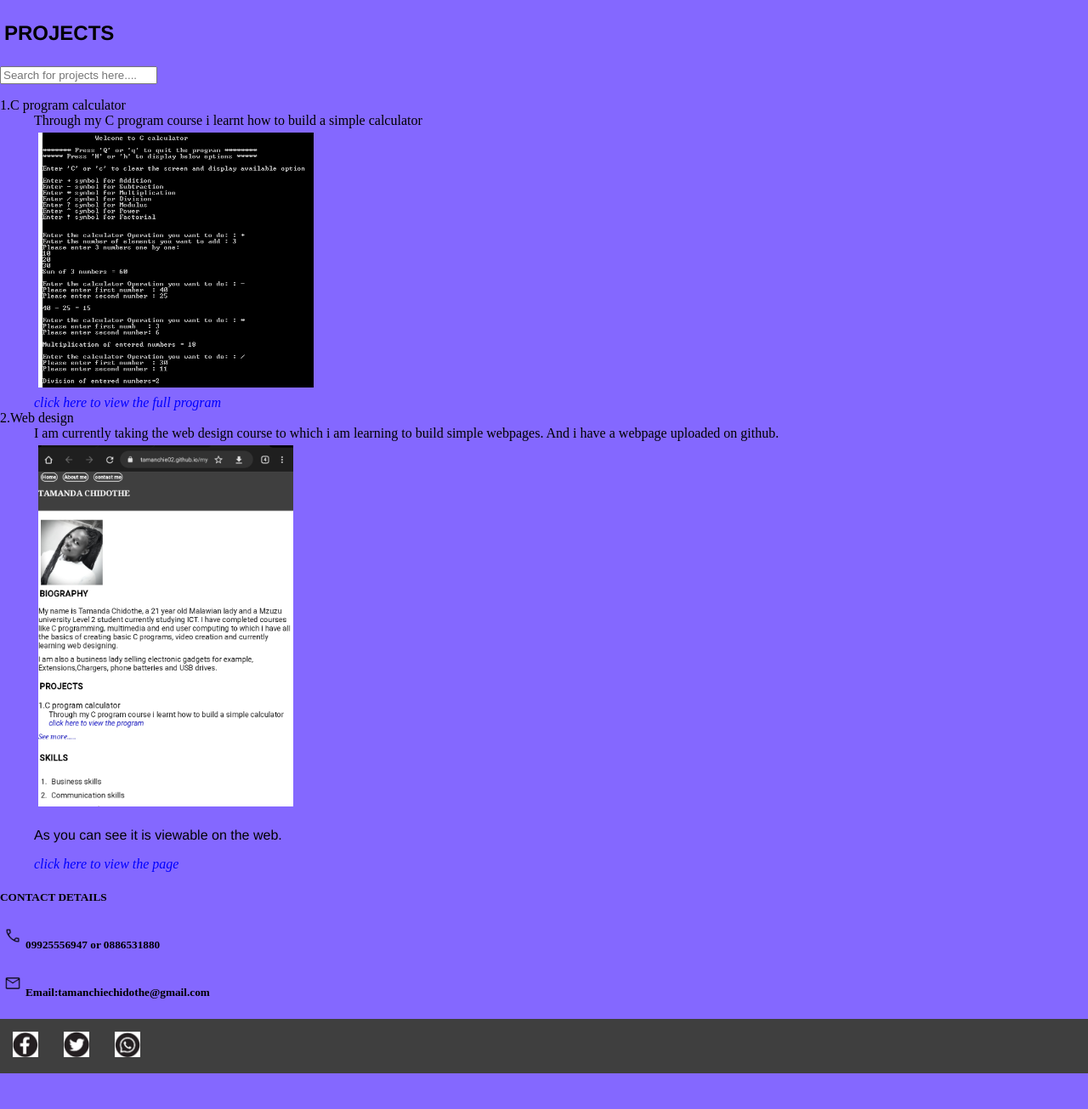
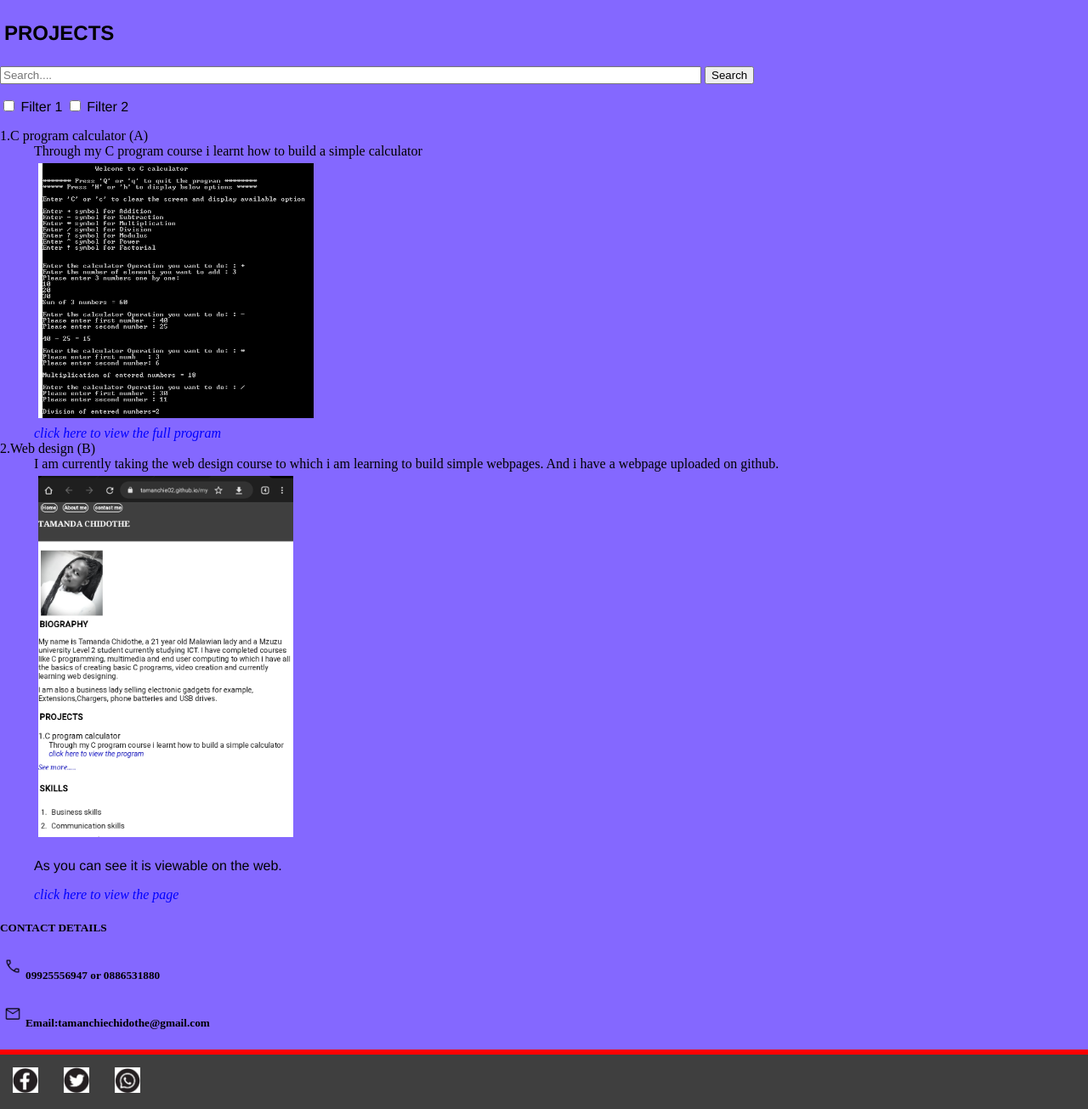
Before and after one commit to Tamanchie02/my-portfolio, a PHP site: page /projects.html in a window 1280 px wide. Shown: the part 136-1441 px from the top of the page at 85% size. Before the commit the page ends 1399 px from the top, so only its background shows below. Run offline with PHP 8.4, Linux system fonts and the light colour scheme.

Commit message:
made changes

```diff
--- a/myscripts.js
+++ b/myscripts.js
@@ -21,6 +21,7 @@ window.onload = changeImg;
 
 //Form validation
 var fields = {};
+var person = document.getElementById('Name');
 
 document.addEventListener("DOMContentLoaded", function() {
  fields.name = document.getElementById('Name');
@@ -29,6 +30,15 @@ document.addEventListener("DOMContentLoaded", function() {
     fields.password= document.getElementById('password');
  fields.passwordCheck= document.getElementById('passwordCheck');
 })
+   function formSubmission(){
+       if(fields.value !=="" && fields.value !== null && password.value === passwordCheck){
+           alert('You have successfully submitted your details');
+       }
+       else{
+           alert('you haven`t registered') ;
+       }
+
+   }
 
 //Smooth scrolling function for my navigation links
 const links = document.querySelectorAll(".nav-ul a");
@@ -63,16 +73,46 @@ document.addEventListener("DOMContentLoaded", function()
 //Design for my projects page
 //Filtering mechanism for projects
 function filterProjects(){
-    var filterValues = document.getElementById("filterInput").ariaValueMax.toUpperCase();
-    var items = document.getElementById("itemList").getElementsByTagName("dt");
-     for(var i =0; i < items.length; i++){
-         var items = items[i];
-         var text = item.innerText.toUpperCase();
-
-         if (text.indexOf(filterValues) >-1 ) {
-             item.style.display = "";
-         }else{
-             item.style.display = "none"
+    var itemList = document.getElementById("itemList");
+    var checkboxes = document.querySelectorAll("input[type = 'checkbox']");
+    var selectedFilters = [];
+     checkboxes.forEach(function(checkbox){
+         if(checkbox.checked){
+             selectedFilters.push(checkbox.id);
          }
+     });
+     var items = itemList.getElementsByTagName("dt");
+     for(var i = 0; i< items.length; i++){
+        var item =items[i];
+        var filter = item.getAttribute("data-filter");
+        if(selectedFilters.length == 0 || selectedFilters.includes(filter)){
+            item.style.display = "block";
+        }else{
+            item.style.display ="none";
+        }
      }
 }
+//Search feature
+const SearchInput =document.getElementById("SearchBar");
+const SearchButton =document.getElementById("SearchButton");
+
+SearchButton.addEventListener('click', doSearch);
+
+function doSearch(){
+  const query =SearchInput.toLowercase();
+  const elements =document.querySelectorAll('p, dl, dt, h5');
+  elements.forEach(Element => {
+      const text = Element.innerText.toLowercase();
+      if(text.includes(query)){
+          const regex = new RegExp(query, 'gi');
+          const highlitedText = text.replace(regex, match => `<span class ="highlight">${match}</span>`);
+          Element.innerHTML = highlitedText;
+      }
+  })
+}
+// progress bar
+var progressBar = document.getElementById("progress");
+function updateProgressBar(progress){
+    progress.style.width = progress + "%";
+    updateProgressBar(50)
+}
--- a/projects.html
+++ b/projects.html
@@ -18,27 +18,45 @@
     <h1>TAMANDA CHIDOTHE</h1><br>
   </header>
 <body>
-  <h2>PROJECTS</h2>
+  <h2>PROJECTS </h2>
+  <input type="text" id="searchBar" placeholder="Search...." size="100">
+  <button id="searchButton" onclick="doSearch">Search</button>
+
+
   <p>
-    <input type="text" id="filterInput" onkeyup="filterProjects()" placeholder="Search for projects here....">
+    <input type="checkbox" id="filterA" onclick="filterProjects()">
+    <label for="filterA">Filter 1</label>
+    <input type="checkbox" id="filterB" onclick="filterProjects()">
+    <label for="filterB">Filter 2</label>
+
       <dl id="itemList">
-      <dt>1.C program calculator</dt>
+        <dt data-filter ="A">1.C program calculator (A)</dt>
       <dd>Through my C program course i learnt how to build a simple calculator<br>
         <img src="images/calculator.png" height="300px"><br>
         <a href=" https://www.javatpoint.com/calculator-program-in-c"><i>click here to view the full program</i></a>
       </dd>
-      <dt>2.Web design</dt>
+
+
+
+      <dt data-filter ="B">2.Web design (B)</dt>
       <dd>I am currently taking the web design course to which i am learning to build simple webpages.
         And i have a webpage uploaded on github.<br>
         <img src="images/git.jpeg" width="300px"><br>
         <p>As you can see it is viewable on the web.</p>
         <a href="https://tamanchie02.github.io/my-portfolio/"><i>click here to view the page</i></a>
       </dd>
+
     </dl>
   </p>
   <h5 id="contacts"> CONTACT DETAILS</h5>
    <h5> <img src="images/phone.png" width="20px">09925556947 or 0886531880</h5>
    <h5> <img src="images/mail.png" width="20">Email:tamanchiechidothe@gmail.com</h5>
+   <div id="progressBar">
+     <div id="progress">
+
+     </div>
+
+   </div>
 </body>
 <footer>
   <ul>
--- a/webpageStyle.css
+++ b/webpageStyle.css
@@ -42,6 +42,10 @@ nav{
 form{
 
   text-align: center;
+}
+#formTitle{
+  text-align: center;
+  font-size: 1.8em;
 }
 h1{
   color: white;
@@ -106,9 +110,7 @@ t{
 #para1{
    color: white;
    font-size: 2.5em;
-
    background: linear-gradient(-240deg, #8468ff 70%, #785bf7 70%);
-
    padding: 1.3em;
    border-radius: 0.4em;
    box-shadow: 0 1.3em 1.8em rgba(94, 72, 181, 0.25);
@@ -118,3 +120,18 @@ t{
    letter-spacing: 0.2em;
    text-align: center;
 }
+.highlight{
+  background-color: yellowgreen;
+}
+
+#progressBar{
+border-style: solid;
+border-color: red;
+
+}
+
+#progress{
+ height: 100%;
+ background-color: blue;
+ width: 0%;
+}
```
Also changed, not shown: index.html (+34 -31 lines).
